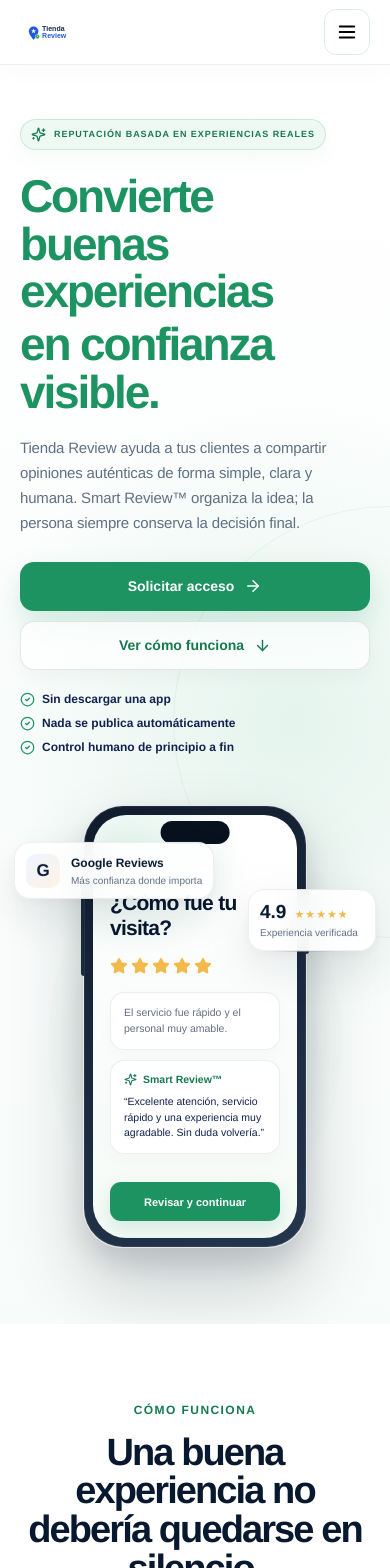
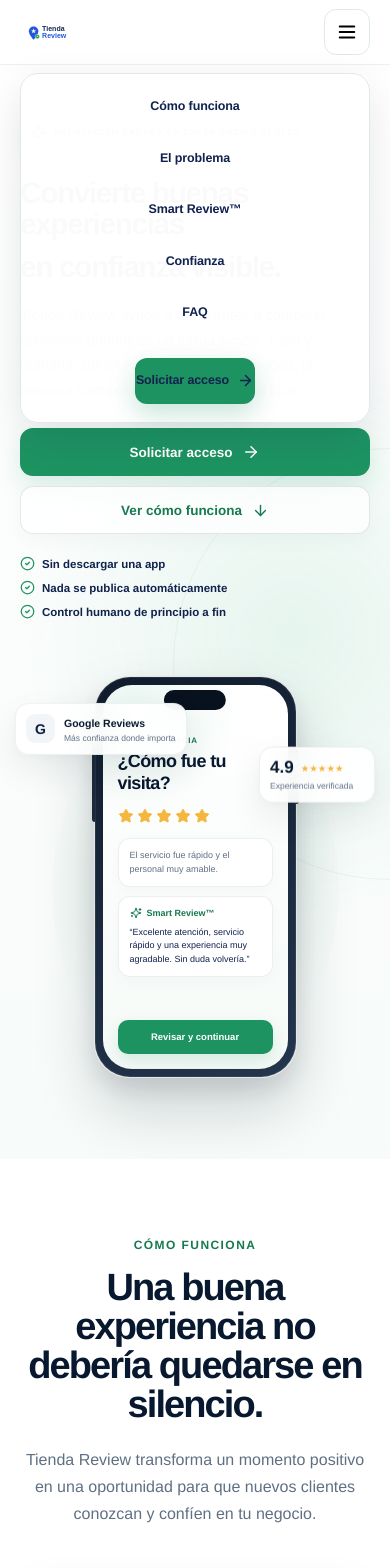
Before and after one commit to yuhix0213/Tienda-Review-LP, a Next.js app: page / in a window 390 px wide. Shown: the top 1568 px of the page. Built offline with nearby package versions, Linux system fonts and the light colour scheme.

Commit message:
Refactor hero-master.css for improved layout and styles
Updated styles for header and hero components, including adjustments to padding, margins, and layout for better responsiveness. Enhanced visual elements and improved accessibility with consistent font sizes.

```diff
--- a/src/app/hero-master.css
+++ b/src/app/hero-master.css
@@ -1,7 +1,16 @@
 /* =========================================================
    TIENDA REVIEW
-   HEADER + HERO MASTER OVERRIDES
+   HEADER + HERO MASTER v1.2
    ========================================================= */
+
+/* ---------------------------------------------------------
+   Shared container adjustment
+   --------------------------------------------------------- */
+
+:root {
+  --tr-container: 1560px;
+  --tr-gutter: clamp(28px, 4.2vw, 76px);
+}
 
 /* ---------------------------------------------------------
    Header
@@ -13,40 +22,51 @@
   z-index: 100;
   padding: 0;
   border-bottom: 1px solid rgba(13, 27, 42, 0.07);
-  background: rgba(255, 255, 255, 0.88);
-  box-shadow: 0 6px 24px rgba(13, 27, 42, 0.025);
+  background: rgba(255, 255, 255, 0.92);
+  box-shadow: 0 5px 22px rgba(13, 27, 42, 0.025);
   backdrop-filter: blur(20px);
   -webkit-backdrop-filter: blur(20px);
 }
 
 .site-header__inner {
-  min-height: 78px;
-  grid-template-columns: minmax(205px, 1fr) auto minmax(205px, 1fr);
-  gap: 28px;
+  min-height: 82px;
+  display: grid;
+  grid-template-columns: minmax(245px, 1fr) auto minmax(245px, 1fr);
+  align-items: center;
+  gap: 30px;
 }
 
 .site-header__brand {
+  display: inline-flex;
+  align-items: center;
+  width: fit-content;
   min-width: 0;
 }
 
 .site-header__logo {
+  display: block;
   width: auto;
-  height: 35px;
-  max-width: 196px;
+  height: 48px;
+  max-width: 245px;
+  object-fit: contain;
 }
 
 .site-header__nav {
-  gap: clamp(22px, 2.25vw, 36px);
+  display: flex;
+  align-items: center;
+  justify-content: center;
+  gap: clamp(24px, 2.1vw, 38px);
 }
 
 .site-header__nav a {
   position: relative;
   padding: 8px 0;
   color: var(--tr-navy-800);
-  font-size: 13px;
+  font-size: 12.5px;
   font-weight: 650;
   line-height: 1;
   letter-spacing: -0.01em;
+  white-space: nowrap;
   transition:
     color 180ms ease,
     opacity 180ms ease;
@@ -74,16 +94,21 @@
   transform: scaleX(1);
 }
 
+.site-header__actions {
+  display: flex;
+  justify-content: flex-end;
+}
+
 .site-header__actions .button--primary {
-  min-height: 43px;
-  padding: 0 18px;
-  border-radius: 13px;
-  box-shadow: 0 9px 22px rgba(29, 147, 98, 0.17);
-  font-size: 13px;
+  min-height: 42px;
+  padding: 0 17px;
+  border-radius: 12px;
+  box-shadow: 0 8px 20px rgba(29, 147, 98, 0.15);
+  font-size: 12.5px;
 }
 
 .site-header__actions .button--primary:hover {
-  box-shadow: 0 12px 28px rgba(29, 147, 98, 0.23);
+  box-shadow: 0 11px 25px rgba(29, 147, 98, 0.21);
   transform: translateY(-1px);
 }
 
@@ -94,19 +119,19 @@
 .hero {
   position: relative;
   isolation: isolate;
-  min-height: min(820px, calc(100svh - 78px));
-  padding: clamp(76px, 8vh, 106px) 0 clamp(86px, 9vh, 118px);
+  min-height: calc(100svh - 82px);
+  padding: clamp(68px, 7vh, 92px) 0 clamp(68px, 7vh, 94px);
   overflow: hidden;
   background:
     radial-gradient(
-      circle at 81% 38%,
-      rgba(35, 167, 111, 0.12) 0,
-      rgba(35, 167, 111, 0.055) 24%,
+      circle at 81% 39%,
+      rgba(35, 167, 111, 0.11) 0,
+      rgba(35, 167, 111, 0.05) 25%,
       transparent 51%
     ),
     radial-gradient(
-      circle at 12% 15%,
-      rgba(0, 167, 196, 0.055) 0,
+      circle at 11% 15%,
+      rgba(0, 167, 196, 0.045) 0,
       transparent 35%
     ),
     linear-gradient(180deg, #ffffff 0%, #fbfdfc 56%, #f6faf8 100%);
@@ -117,10 +142,10 @@
   position: absolute;
   z-index: -1;
   top: 10%;
-  right: -9%;
-  width: 590px;
-  height: 590px;
-  border: 1px solid rgba(29, 147, 98, 0.08);
+  right: -6%;
+  width: 570px;
+  height: 570px;
+  border: 1px solid rgba(29, 147, 98, 0.075);
   border-radius: 50%;
   pointer-events: none;
 }
@@ -129,11 +154,11 @@
   content: "";
   position: absolute;
   z-index: -1;
-  right: 14%;
-  bottom: -285px;
-  width: 610px;
-  height: 610px;
-  border: 1px solid rgba(13, 27, 42, 0.04);
+  right: 15%;
+  bottom: -320px;
+  width: 640px;
+  height: 640px;
+  border: 1px solid rgba(13, 27, 42, 0.038);
   border-radius: 50%;
   pointer-events: none;
 }
@@ -143,10 +168,10 @@
   z-index: 2;
   display: grid;
   grid-template-columns:
-    minmax(440px, 0.94fr)
-    minmax(500px, 1.06fr);
+    minmax(570px, 0.96fr)
+    minmax(590px, 1.04fr);
   align-items: center;
-  gap: clamp(58px, 6vw, 96px);
+  gap: clamp(70px, 6.5vw, 112px);
 }
 
 /* ---------------------------------------------------------
@@ -154,80 +179,93 @@
    --------------------------------------------------------- */
 
 .hero__copy {
-  max-width: 620px;
-  padding-bottom: 5px;
+  max-width: 720px;
+  padding-bottom: 3px;
 }
 
 .hero__eyebrow {
+  display: inline-flex;
+  align-items: center;
+  width: fit-content;
   gap: 8px;
-  margin-bottom: 23px;
-  padding: 8px 12px;
+  margin-bottom: 24px;
+  padding: 8px 13px;
   border: 1px solid rgba(29, 147, 98, 0.17);
   border-radius: 999px;
   background: rgba(238, 249, 243, 0.9);
-  box-shadow: 0 7px 20px rgba(29, 147, 98, 0.045);
+  box-shadow: 0 7px 20px rgba(29, 147, 98, 0.04);
   color: var(--tr-green-700);
   font-size: 10.5px;
   font-weight: 800;
   line-height: 1;
   letter-spacing: 0.105em;
+  white-space: nowrap;
 }
 
 .hero h1 {
-  max-width: 620px;
+  max-width: 720px;
   margin: 0;
   color: var(--tr-navy-950);
-  font-size: clamp(52px, 5vw, 74px);
+  font-size: clamp(50px, 4.15vw, 68px);
   font-weight: 760;
-  line-height: 1.035;
+  line-height: 1.025;
   letter-spacing: -0.052em;
-  text-wrap: balance;
 }
 
-.hero h1 span {
+.hero__title-line {
   display: block;
+  white-space: nowrap;
+}
+
+.hero__title-line--navy {
+  color: var(--tr-navy-950);
+}
+
+.hero__title-line--green {
   margin-top: 7px;
-  color: var(--tr-green-650, var(--tr-green-600));
+  color: var(--tr-green-600);
   font-size: 1em;
-  line-height: 1.035;
+  line-height: inherit;
   letter-spacing: inherit;
 }
 
 .hero__lead {
-  max-width: 590px;
+  max-width: 665px;
   margin: 25px 0 0;
   color: var(--tr-muted);
-  font-size: clamp(16px, 1.25vw, 18px);
-  line-height: 1.72;
+  font-size: clamp(15.5px, 1.15vw, 17.5px);
+  line-height: 1.7;
   letter-spacing: -0.012em;
 }
 
 .hero__actions {
+  display: flex;
+  flex-wrap: wrap;
   gap: 12px;
-  margin-top: 30px;
+  margin-top: 29px;
 }
 
 .hero__actions .button {
-  min-height: 50px;
-  padding: 0 21px;
-  border-radius: 14px;
-  font-size: 14px;
+  min-height: 48px;
+  padding: 0 20px;
+  border-radius: 13px;
+  font-size: 13.5px;
   font-weight: 750;
 }
 
 .hero__actions .button--primary {
-  box-shadow: 0 12px 28px rgba(29, 147, 98, 0.18);
+  box-shadow: 0 11px 26px rgba(29, 147, 98, 0.17);
 }
 
 .hero__actions .button--primary:hover {
-  box-shadow: 0 16px 34px rgba(29, 147, 98, 0.24);
+  box-shadow: 0 15px 32px rgba(29, 147, 98, 0.23);
   transform: translateY(-2px);
 }
 
 .hero__actions .button--secondary {
   border-color: rgba(13, 27, 42, 0.1);
-  background: rgba(255, 255, 255, 0.72);
-  box-shadow: 0 7px 20px rgba(13, 27, 42, 0.035);
+  background: rgba(255, 255, 255, 0.76);
+  box-shadow: 0 7px 19px rgba(13, 27, 42, 0.03);
 }
 
 .hero__actions .button--secondary:hover {
@@ -236,24 +274,33 @@
 }
 
 .hero__proof {
-  display: grid;
-  grid-template-columns: repeat(2, max-content);
-  gap: 10px 22px;
-  margin-top: 25px;
+  display: flex;
+  flex-wrap: wrap;
+  align-items: center;
+  gap: 10px 0;
+  margin-top: 27px;
   color: var(--tr-navy-800);
-  font-size: 12px;
+  font-size: 11.5px;
   font-weight: 650;
 }
 
 .hero__proof span {
+  display: inline-flex;
+  align-items: center;
   gap: 7px;
+  padding-right: 19px;
+  margin-right: 19px;
+  border-right: 1px solid rgba(13, 27, 42, 0.11);
 }
 
 .hero__proof span:last-child {
-  grid-column: 1 / -1;
+  padding-right: 0;
+  margin-right: 0;
+  border-right: 0;
 }
 
 .hero__proof svg {
+  flex: 0 0 auto;
   width: 15px;
   height: 15px;
   color: var(--tr-green-600);
@@ -265,38 +312,37 @@
 
 .hero__visual {
   position: relative;
-  min-height: 570px;
+  min-height: 525px;
   display: grid;
   place-items: center;
 }
 
 .hero__glow {
   position: absolute;
-  inset: 10% 8% 4%;
+  inset: 9% 9% 3%;
   border-radius: 50%;
   background:
     radial-gradient(
       circle,
-      rgba(35, 167, 111, 0.145) 0,
-      rgba(35, 167, 111, 0.065) 36%,
-      rgba(35, 167, 111, 0.012) 63%,
+      rgba(35, 167, 111, 0.13) 0,
+      rgba(35, 167, 111, 0.055) 36%,
+      rgba(35, 167, 111, 0.01) 63%,
       transparent 73%
     );
-  filter: blur(1px);
 }
 
 .device-mockup {
   position: relative;
   z-index: 2;
-  width: 278px;
+  width: 238px;
   aspect-ratio: 0.505;
-  padding: 9px;
+  padding: 8px;
   border: 1px solid rgba(255, 255, 255, 0.88);
-  border-radius: 45px;
+  border-radius: 39px;
   background: linear-gradient(150deg, #101c2d 0%, #24364d 100%);
   box-shadow:
-    0 38px 74px rgba(13, 27, 42, 0.2),
-    0 15px 30px rgba(13, 27, 42, 0.12),
+    0 31px 61px rgba(13, 27, 42, 0.18),
+    0 12px 25px rgba(13, 27, 42, 0.1),
     inset 0 0 0 1px rgba(255, 255, 255, 0.08);
   transform: none;
   animation: deviceMasterFloat 7s ease-in-out infinite;
@@ -306,10 +352,10 @@
   content: "";
   position: absolute;
   z-index: 4;
-  top: 84px;
+  top: 72px;
   right: -3px;
   width: 3px;
-  height: 64px;
+  height: 55px;
   border-radius: 0 3px 3px 0;
   background: #1a293c;
 }
@@ -318,99 +364,126 @@
   content: "";
   position: absolute;
   z-index: 4;
-  top: 78px;
+  top: 67px;
   left: -3px;
   width: 3px;
-  height: 92px;
+  height: 78px;
   border-radius: 3px 0 0 3px;
   background: #1a293c;
 }
 
 .device-mockup__notch {
-  top: 15px;
+  position: absolute;
+  z-index: 5;
+  top: 13px;
+  left: 50%;
   width: 31%;
-  height: 23px;
+  height: 20px;
   border-radius: 999px;
   background: #08121f;
+  transform: translateX(-50%);
 }
 
 .device-mockup__screen {
-  border-radius: 37px;
+  height: 100%;
+  overflow: hidden;
+  border-radius: 32px;
   background:
     radial-gradient(
       circle at 18% 8%,
-      rgba(35, 167, 111, 0.12),
+      rgba(35, 167, 111, 0.105),
       transparent 26%
     ),
     linear-gradient(180deg, #ffffff 0%, #f5faf7 100%);
 }
 
 .review-survey {
-  padding: 63px 20px 20px;
+  height: 100%;
+  display: flex;
+  flex-direction: column;
+  padding: 54px 17px 17px;
 }
 
 .review-survey__label {
-  margin-bottom: 7px;
-  font-size: 9px;
+  margin: 0 0 6px;
+  color: var(--tr-green-700);
+  font-size: 8px;
+  font-weight: 800;
   letter-spacing: 0.12em;
 }
 
 .review-survey h2 {
-  font-size: 21px;
+  margin: 0;
+  color: var(--tr-navy-950);
+  font-size: 18px;
   line-height: 1.2;
   letter-spacing: -0.035em;
 }
 
 .review-survey__stars {
+  display: flex;
   gap: 3px;
-  margin: 17px 0;
+  margin: 14px 0;
+  color: #f5b63d;
 }
 
 .review-survey__stars svg {
-  width: 18px;
-  height: 18px;
+  width: 16px;
+  height: 16px;
 }
 
 .review-survey__answer,
 .review-survey__draft {
-  border-color: rgba(13, 27, 42, 0.075);
-  border-radius: 14px;
-  background: rgba(255, 255, 255, 0.9);
-  box-shadow: 0 6px 18px rgba(13, 27, 42, 0.025);
+  border: 1px solid rgba(13, 27, 42, 0.075);
+  border-radius: 12px;
+  background: rgba(255, 255, 255, 0.92);
+  box-shadow: 0 5px 15px rgba(13, 27, 42, 0.022);
 }
 
 .review-survey__answer {
-  padding: 12px 13px;
-  font-size: 10.5px;
+  padding: 10px 11px;
+  color: var(--tr-muted);
+  font-size: 9px;
   line-height: 1.5;
 }
 
 .review-survey__draft {
-  margin-top: 10px;
-  padding: 12px 13px;
+  margin-top: 9px;
+  padding: 10px 11px;
 }
 
 .review-survey__draft > div {
-  gap: 6px;
-  font-size: 10.5px;
+  display: flex;
+  align-items: center;
+  gap: 5px;
+  color: var(--tr-green-700);
+  font-size: 9px;
 }
 
 .review-survey__draft > div svg {
-  width: 13px;
-  height: 13px;
+  width: 12px;
+  height: 12px;
 }
 
 .review-survey__draft p {
-  margin-top: 8px;
-  font-size: 10.5px;
-  line-height: 1.5;
+  margin: 7px 0 0;
+  color: var(--tr-navy-800);
+  font-size: 9px;
+  line-height: 1.48;
 }
 
 .review-survey button {
-  min-height: 39px;
-  border-radius: 11px;
-  box-shadow: 0 8px 18px rgba(29, 147, 98, 0.15);
-  font-size: 11px;
+  width: 100%;
+  min-height: 34px;
+  margin-top: auto;
+  border: 0;
+  border-radius: 10px;
+  color: #ffffff;
+  background: var(--tr-green-600);
+  box-shadow: 0 7px 16px rgba(29, 147, 98, 0.14);
+  font: inherit;
+  font-size: 9.5px;
+  font-weight: 800;
 }
 
 /* ---------------------------------------------------------
@@ -418,103 +491,133 @@
    --------------------------------------------------------- */
 
 .floating-card {
+  position: absolute;
   z-index: 3;
-  gap: 11px;
-  padding: 13px 15px;
-  border: 1px solid rgba(13, 27, 42, 0.065);
-  border-radius: 16px;
-  background: rgba(255, 255, 255, 0.92);
+  display: flex;
+  align-items: center;
+  gap: 9px;
+  padding: 11px 13px;
+  border: 1px solid rgba(13, 27, 42, 0.06);
+  border-radius: 14px;
+  background: rgba(255, 255, 255, 0.93);
   box-shadow:
-    0 18px 44px rgba(13, 27, 42, 0.09),
-    0 4px 14px rgba(13, 27, 42, 0.035);
-  backdrop-filter: blur(15px);
-  -webkit-backdrop-filter: blur(15px);
+    0 15px 35px rgba(13, 27, 42, 0.075),
+    0 3px 11px rgba(13, 27, 42, 0.03);
+  backdrop-filter: blur(14px);
+  -webkit-backdrop-filter: blur(14px);
   animation: cardMasterFloat 6.5s ease-in-out infinite;
 }
 
 .floating-card strong {
   color: var(--tr-navy-950);
-  font-size: 12px;
+  font-size: 10.5px;
   line-height: 1.25;
 }
 
 .floating-card p {
-  margin-top: 3px;
-  font-size: 10px;
+  margin: 2px 0 0;
+  color: var(--tr-muted);
+  font-size: 8.5px;
   line-height: 1.4;
 }
 
 .floating-card--google {
-  top: 20%;
-  left: 2%;
+  top: 22%;
+  left: 4%;
 }
 
 .floating-card__icon {
-  width: 34px;
-  height: 34px;
-  border-radius: 10px;
-  font-size: 17px;
+  width: 29px;
+  height: 29px;
+  display: grid;
+  place-items: center;
+  border-radius: 9px;
+  color: var(--tr-navy-900);
+  background: #f2f5f8;
+  font-size: 14px;
+  font-weight: 900;
 }
 
 .floating-card--rating {
-  top: 17%;
-  right: 0;
-  min-width: 156px;
+  top: 19%;
+  right: 2%;
+  min-width: 137px;
+  display: block;
 }
 
 .floating-card__rating-row {
-  gap: 8px;
+  display: flex;
+  align-items: center;
+  gap: 7px;
 }
 
 .floating-card__rating-row strong {
-  font-size: 22px;
+  font-size: 19px;
 }
 
 .floating-card__rating-row span {
-  font-size: 11px;
+  color: #f5b63d;
+  font-size: 9.5px;
+  letter-spacing: 0.01em;
 }
 
 .floating-card--growth {
-  right: 3%;
-  bottom: 19%;
+  right: 5%;
+  bottom: 20%;
+  display: block;
 }
 
 .floating-card__growth-value {
-  font-size: 15px;
+  color: var(--tr-green-700);
+  font-size: 14px;
+  font-weight: 900;
 }
 
 .hero__trust-badge {
-  left: 1%;
-  bottom: 14%;
+  position: absolute;
+  left: 4%;
+  bottom: 16%;
   z-index: 4;
-  gap: 10px;
-  padding: 12px 14px;
-  border: 1px solid rgba(13, 27, 42, 0.065);
-  border-radius: 16px;
-  background: rgba(255, 255, 255, 0.93);
+  display: flex;
+  align-items: center;
+  gap: 9px;
+  padding: 10px 12px;
+  border: 1px solid rgba(13, 27, 42, 0.06);
+  border-radius: 14px;
+  background: rgba(255, 255, 255, 0.94);
   box-shadow:
-    0 18px 44px rgba(13, 27, 42, 0.09),
-    0 4px 14px rgba(13, 27, 42, 0.035);
+    0 15px 35px rgba(13, 27, 42, 0.075),
+    0 3px 11px rgba(13, 27, 42, 0.03);
 }
 
 .hero__trust-badge > span {
-  width: 34px;
-  height: 34px;
-  border-radius: 10px;
+  width: 29px;
+  height: 29px;
+  display: grid;
+  place-items: center;
+  flex: 0 0 auto;
+  border-radius: 9px;
+  color: #ffffff;
+  background: var(--tr-green-600);
 }
 
 .hero__trust-badge > span svg {
-  width: 16px;
-  height: 16px;
+  width: 14px;
+  height: 14px;
 }
 
 .hero__trust-badge strong {
-  font-size: 11px;
+  display: block;
+  color: var(--tr-navy-950);
+  font-size: 9.5px;
+  line-height: 1.3;
 }
 
 .hero__trust-badge small {
-  margin-top: 2px;
-  font-size: 9px;
+  display: block;
+  margin-top: 1px;
+  color: var(--tr-muted);
+  font-size: 8px;
 }
 
 /* ---------------------------------------------------------
@@ -528,7 +631,7 @@
   }
 
   50% {
-    transform: translateY(-7px);
+    transform: translateY(-6px);
   }
 }
 
@@ -539,7 +642,7 @@
   }
 
   50% {
-    transform: translateY(-5px);
+    transform: translateY(-4px);
   }
 }
 
@@ -560,31 +663,38 @@
    Medium desktop
    --------------------------------------------------------- */
 
-@media (max-width: 1240px) {
+@media (max-width: 1370px) {
+  :root {
+    --tr-gutter: clamp(26px, 3.8vw, 58px);
+  }
+
   .site-header__inner {
-    grid-template-columns: minmax(190px, 1fr) auto minmax(190px, 1fr);
-    gap: 20px;
+    grid-template-columns: minmax(220px, 1fr) auto minmax(220px, 1fr);
+    gap: 22px;
+  }
+
+  .site-header__logo {
+    height: 44px;
+    max-width: 225px;
   }
 
   .site-header__nav {
-    gap: 22px;
+    gap: 23px;
   }
 
   .hero__inner {
-    grid-template-columns: minmax(390px, 0.95fr) minmax(470px, 1.05fr);
-    gap: 48px;
+    grid-template-columns:
+      minmax(520px, 0.96fr)
+      minmax(520px, 1.04fr);
+    gap: 55px;
   }
 
   .hero h1 {
-    font-size: clamp(49px, 5vw, 66px);
+    font-size: clamp(48px, 4.4vw, 62px);
   }
 
-  .floating-card--google {
-    left: -1%;
-  }
-
-  .floating-card--rating {
-    right: -2%;
+  .hero__title-line {
+    white-space: normal;
   }
 }
 
@@ -596,6 +706,11 @@
   .site-header__inner {
     min-height: 70px;
     grid-template-columns: 1fr auto;
+  }
+
+  .site-header__logo {
+    height: 40px;
+    max-width: 205px;
   }
 
   .site-header__nav {
@@ -610,12 +725,12 @@
 
   .hero {
     min-height: auto;
-    padding: 72px 0 92px;
+    padding: 70px 0 90px;
   }
 
   .hero__inner {
     grid-template-columns: 1fr;
-    gap: 58px;
+    gap: 55px;
   }
 
   .hero__copy {
@@ -623,8 +738,12 @@
   }
 
   .hero h1 {
-    max-width: 720px;
-    font-size: clamp(53px, 7vw, 72px);
+    max-width: 740px;
+    font-size: clamp(51px, 7vw, 70px);
+  }
+
+  .hero__title-line {
+    white-space: normal;
   }
 
   .hero__lead {
@@ -633,24 +752,24 @@
 
   .hero__visual {
     width: min(680px, 100%);
-    min-height: 560px;
+    min-height: 520px;
     margin-inline: auto;
   }
 
   .floating-card--google {
-    left: 7%;
+    left: 8%;
   }
 
   .floating-card--rating {
-    right: 7%;
+    right: 8%;
   }
 
   .floating-card--growth {
-    right: 9%;
+    right: 10%;
   }
 
   .hero__trust-badge {
-    left: 7%;
+    left: 8%;
   }
 }
 
@@ -659,21 +778,25 @@
    --------------------------------------------------------- */
 
 @media (max-width: 720px) {
+  :root {
+    --tr-gutter: 20px;
+  }
+
   .site-header__inner {
     min-height: 64px;
   }
 
   .site-header__logo {
-    height: 31px;
-    max-width: 175px;
+    height: 37px;
+    max-width: 190px;
   }
 
   .hero {
-    padding: 54px 0 72px;
+    padding: 52px 0 70px;
     background:
       radial-gradient(
         circle at 75% 52%,
-        rgba(35, 167, 111, 0.1),
+        rgba(35, 167, 111, 0.095),
         transparent 44%
       ),
       linear-gradient(180deg, #ffffff 0%, #f7fbf9 100%);
@@ -697,17 +820,22 @@
   .hero__eyebrow {
     margin-bottom: 18px;
     padding: 7px 10px;
-    font-size: 9px;
+    font-size: 8.5px;
+    white-space: normal;
   }
 
   .hero h1 {
     max-width: 100%;
-    font-size: clamp(42px, 12vw, 58px);
+    font-size: clamp(39px, 11vw, 53px);
     line-height: 1.04;
     letter-spacing: -0.047em;
   }
 
-  .hero h1 span {
+  .hero__title-line {
+    white-space: normal;
+  }
+
+  .hero__title-line--green {
     margin-top: 5px;
   }
 
@@ -726,34 +854,37 @@
 
   .hero__actions .button {
     width: 100%;
-    min-height: 49px;
+    min-height: 48px;
   }
 
   .hero__proof {
+    display: grid;
     grid-template-columns: 1fr;
     gap: 9px;
     margin-top: 22px;
   }
 
-  .hero__proof span:last-child {
-    grid-column: auto;
+  .hero__proof span {
+    padding-right: 0;
+    margin-right: 0;
+    border-right: 0;
   }
 
   .hero__visual {
-    min-height: 485px;
+    min-height: 455px;
   }
 
   .device-mockup {
-    width: 246px;
-    border-radius: 40px;
+    width: 218px;
+    border-radius: 36px;
   }
 
   .device-mockup__screen {
-    border-radius: 33px;
+    border-radius: 29px;
   }
 
   .review-survey {
-    padding: 58px 17px 17px;
+    padding: 51px 15px 15px;
   }
 
   .floating-card--google {
@@ -764,7 +895,7 @@
   .floating-card--rating {
     top: 18%;
     right: 0;
-    min-width: 140px;
+    min-width: 126px;
   }
 
   .floating-card--growth,
@@ -778,35 +909,40 @@
    --------------------------------------------------------- */
 
 @media (max-width: 430px) {
+  .site-header__logo {
+    height: 34px;
+    max-width: 174px;
+  }
+
   .hero h1 {
-    font-size: clamp(39px, 11.8vw, 50px);
+    font-size: clamp(37px, 11.4vw, 48px);
   }
 
   .hero__visual {
-    min-height: 450px;
+    min-height: 425px;
   }
 
   .device-mockup {
-    width: 224px;
+    width: 203px;
   }
 
   .floating-card {
-    padding: 10px 11px;
+    padding: 9px 10px;
   }
 
   .floating-card--google {
     top: 9%;
-    left: -6px;
+    left: -5px;
   }
 
   .floating-card--rating {
     top: 20%;
-    right: -6px;
-    min-width: 128px;
+    right: -5px;
+    min-width: 116px;
   }
 
   .floating-card__rating-row strong {
-    font-size: 19px;
+    font-size: 17px;
   }
 }
 
```
